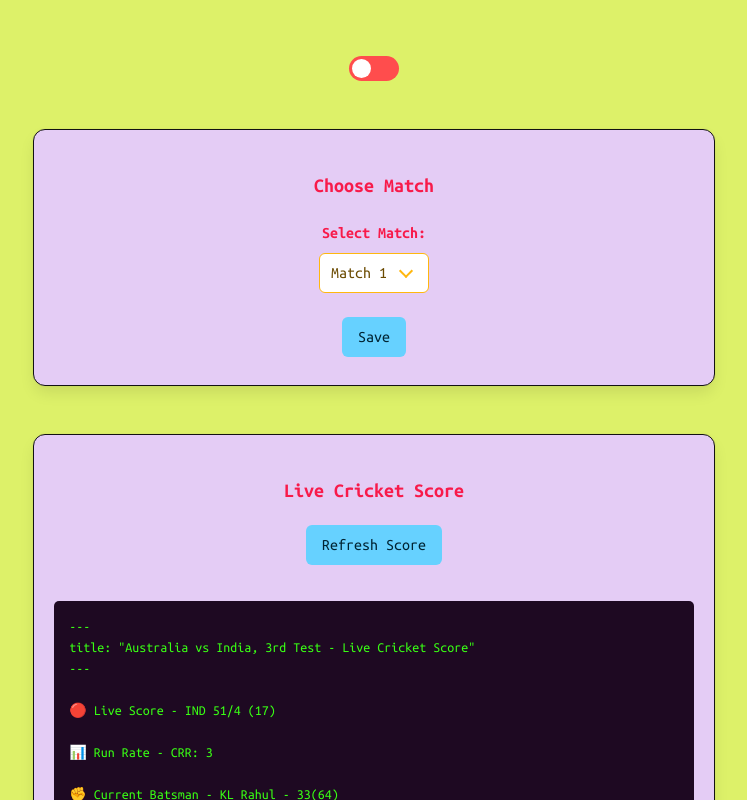
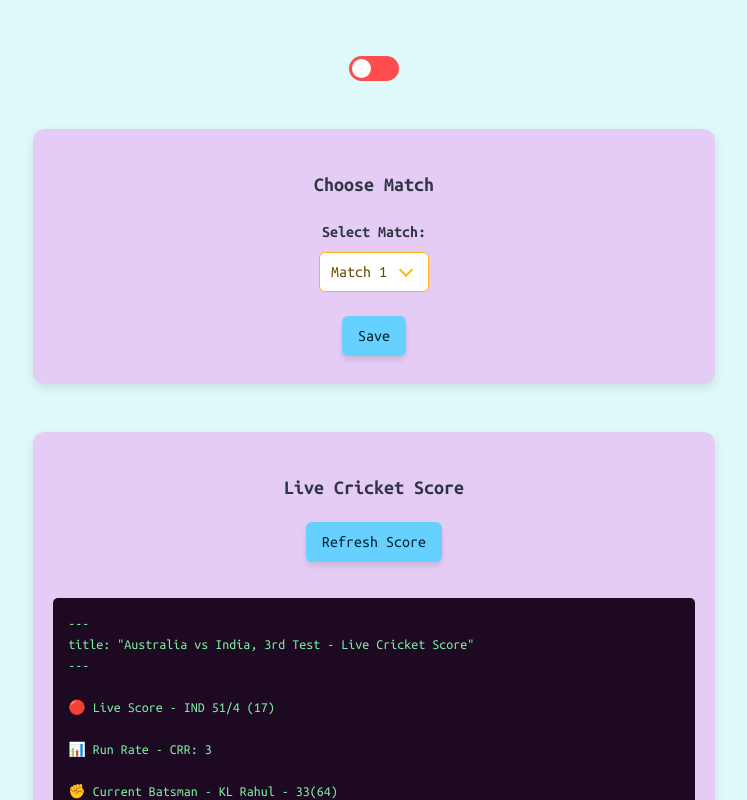
Before and after one commit to sanwebinfo/preact-cricket-score, a Preact app: page / in a window 1280 px wide. Shown: the top 800 px of the page, without its empty margins (266-1013 px from the left). Built offline with nearby package versions, Linux system fonts and the light colour scheme.

Commit message:
css tweaks

```diff
--- a/src/styles/styles.css
+++ b/src/styles/styles.css
@@ -6,7 +6,7 @@
 	font-family: "Ubuntu Mono", serif;
 }
 body {
-	background-color: #ddf169;
+	background-color: #dff9fb;
 	color: #121212;
 	padding-bottom: 20px;
 
@@ -14,7 +14,6 @@
 .terminal-style {
 	background-color: #e4ccf5;
 	color: #121212;
-	border: 1px solid #121212;
 	font-family: "Ubuntu Mono", serif;
 }
 body.dark-mode {
@@ -24,14 +23,13 @@
 
 .dark-mode .terminal-style {
 	background-color: #2b1b19;
-	color: #39ff14;
-	border: 1px solid #39ff14;
+	color: #4cd137;
 }
 
 .terminal-window {
 	background-color: #1a1a1a;
-	color: #39ff14;
-	border: 1px solid #39ff14;
+	color: #44bd32;
+	border: 1px solid #44bd32;
 }
 
 .dark-mode-toggle {
@@ -79,7 +77,7 @@
 }
 
 input:checked + .slider {
-	background-color: #39ff14;
+	background-color: #7bed9f;
 }
 
 input:checked + .slider:before {
@@ -94,8 +92,8 @@
 
 input[type="text"], textarea {
 	background-color: #1a1a1a;
-	color: #39ff14;
-	border: 1px solid #39ff14;
+	color: #7bed9f;
+	border: 1px solid #7bed9f;
 	padding: 10px;
 	border-radius: 5px;
 	width: 100%;
@@ -118,7 +116,7 @@
 }
 
 .notification {
-	background-color: #39ff14;
+	background-color: #7bed9f;
 	font-family: "Ubuntu Mono", serif;
 	color: black;
 	padding: 10px;
@@ -139,7 +137,7 @@
 }
 
 .notification.is-success {
-	background-color: #33cc00;
+	background-color: #7bed9f;
 }
 
 .notification.fade-out {
@@ -149,14 +147,14 @@
 
 button:focus, input:focus {
 	outline: none;
-	box-shadow: 0 0 10px rgba(0, 255, 0, 0.5);
+	box-shadow: 0 0 10px #7bed9f;
 }
 
 .terminal-window {
 	background-color: #000000;
-	color: #39ff14;
+	color: #7bed9f;
 	padding: 20px;
-	border: 1px solid #39ff14;
+	border: 1px solid #7bed9f;
 	border-radius: 5px;
 	box-shadow: 0 4px 10px rgba(0, 255, 0, 0.2);
 }
@@ -169,7 +167,7 @@
 pre {
 	background-color: #1e0922;
 	font-family: "Ubuntu Mono", serif;
-	color: #39ff14;
+	color: #7bed9f;
 	padding: 15px;
 	border-radius: 5px;
 	overflow-x: auto;
@@ -182,17 +180,17 @@
 	font-family: "Ubuntu Mono", serif;
 }
 .text-mode {
-	color: rgb(248, 26, 74);
+	color: #2f3542;
 	font-family: "Ubuntu Mono", serif;
 }
 .dark-mode .text-mode {
-	color: rgb(170, 248, 26);
+	color: #A3CB38;
 	font-family: "Ubuntu Mono", serif;
 }
 .dark-mode pre {
 	background-color: #291010;
 	font-family: "Ubuntu Mono", serif;
-	color: #39ff14;
+	color: #7bed9f;
 	padding: 15px;
 	border-radius: 5px;
 	overflow-x: auto;
@@ -209,3 +207,16 @@
 	background: #212209;
 	font-family: "Ubuntu Mono", serif;
 }
+.box {
+	border: none;
+	box-shadow: 0 4px 10px rgba(0, 0, 0, 0.1);
+    transition: box-shadow 0.3s ease-in-out;
+}
+.shadow-box:hover {
+	box-shadow: 0 8px 20px rgba(0, 0, 0, 0.2);
+}
+.button {
+	border: none;
+	box-shadow: 0 4px 5px rgba(0, 0, 0, 0.1);
+    transition: box-shadow 0.3s ease-in-out;
+}
```
